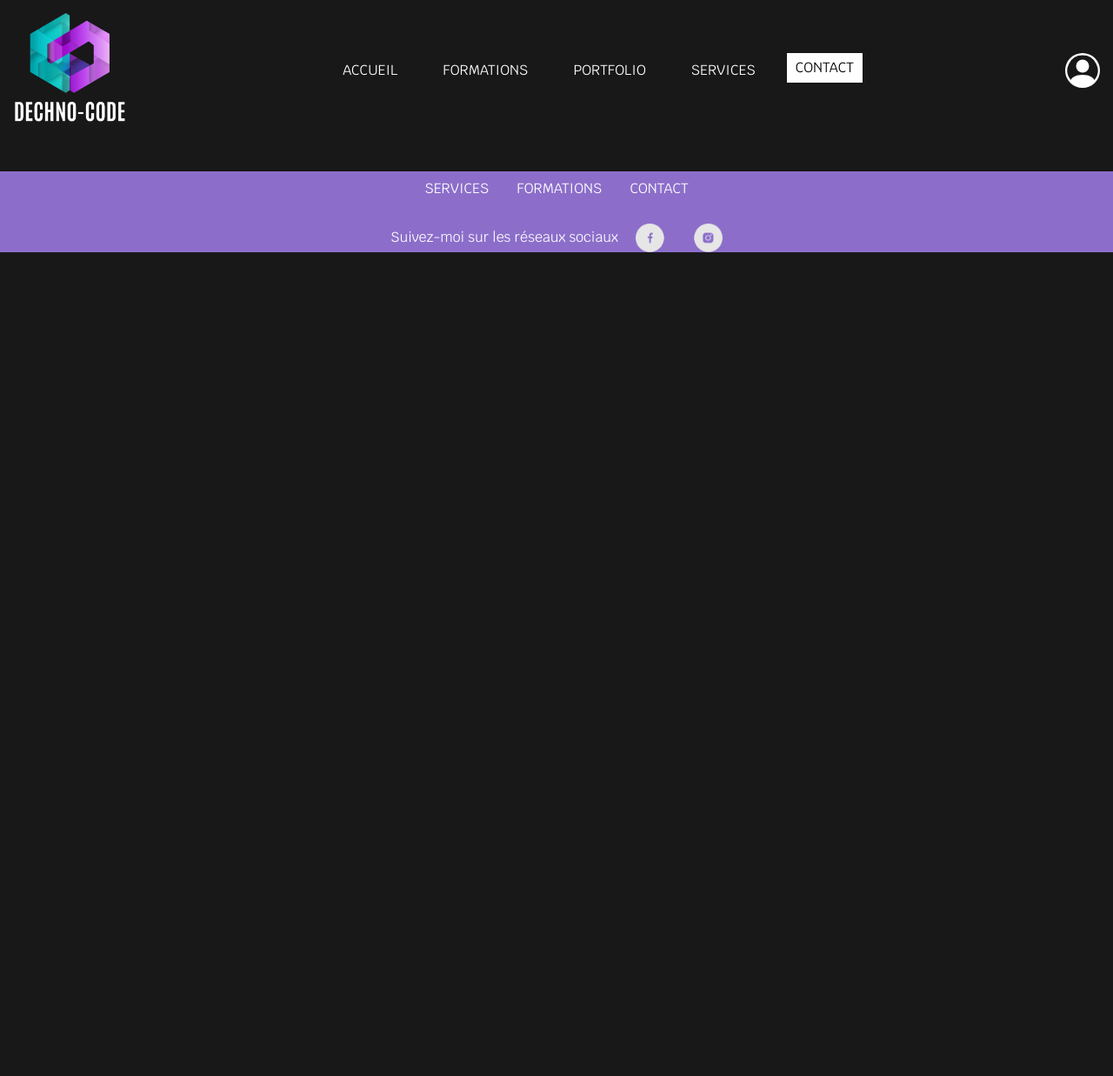
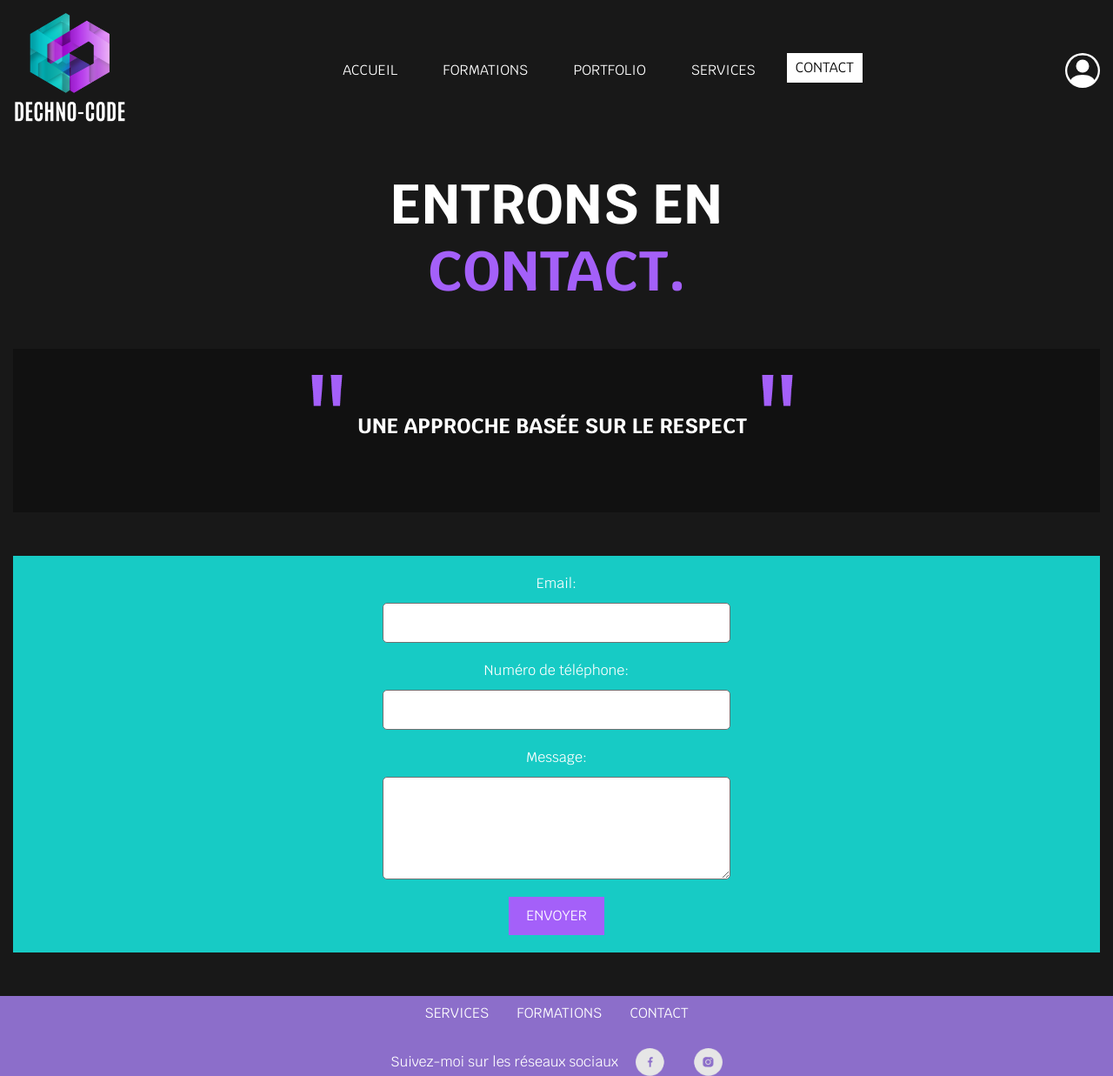
Before and after one commit to NatBoss1609/Dechno-Code, a PHP site: page /asset/php/contact.php in a window 1280 px wide. Shown: the whole page at 87% size. Before the commit the page ends 290 px from the top, so only its background shows below. Run offline with PHP 8.4, Linux system fonts and the light colour scheme; some libraries are stand-ins or nearby versions.

Commit message:
Création de la page contact

```diff
--- a/asset/css/styles.css
+++ b/asset/css/styles.css
@@ -456,6 +456,52 @@ main .besoin a:hover{
 }
 
 
+/* CONTACT */
+.contact-section {
+    background-color: var(--bleu-turquoise);
+    padding: 20px;
+    margin: 50px 0;
+    text-align: center;
+}
+
+#contactForm {
+    display: flex;
+    flex-direction: column;
+    align-items: center;
+}
+
+#contactForm label {
+    color: #fff;
+    margin-bottom: 10px;
+    font-size: 1rem;
+}
+
+#contactForm input,
+#contactForm textarea {
+    width: 100%;
+    max-width: 400px;
+    padding: 10px;
+    margin-bottom: 20px;
+    border: 1px solid var(--noir-bordure);
+    border-radius: 5px;
+    background-color: #fff;
+    color: #000;
+}
+
+#contactForm button {
+    background-color: var(--violet);
+    color: #fff;
+    border: none;
+    padding: 10px 20px;
+    cursor: pointer;
+    text-transform: uppercase;
+}
+
+#contactForm button:hover {
+    background-color: var(--bleu-turquoise);
+}
+
+
 /* FOOTER */
 footer{
     background-color: var(--violet-footer);
--- a/asset/php/contact.php
+++ b/asset/php/contact.php
@@ -4,8 +4,37 @@
 
 ?>
     <main>
+        <section class="formation1">
+            <h1 class="h1_formation">
+                ENTRONS EN <br><span>CONTACT.</span>
+            </h1>
+        </section>
+        <section class="partie2_formation">
+            <article class="quality_formation">
+                <img src="../img/apostrophe_gauche.png" alt="apostrophe">
+                <h2>
+                    une approche basée sur le respect
+                </h2>
+                <img src="../img/apostrophe_gauche.png" alt="apostrophe">
+            </article>
+        </section>
+        <section class="contact-section">
+            <form id="contactForm" action="" method="POST">
+                <label for="email">Email:</label>
+                <input type="email" id="email" name="email" required>
 
+                <label for="phone">Numéro de téléphone:</label>
+                <input type="tel" id="phone" name="phone" required>
+
+                <label for="message">Message:</label>
+                <textarea id="message" name="message" rows="4" required></textarea>
+
+                <button type="submit">Envoyer</button>
+            </form>
+        </section>
     </main>
+
+
 
 <?php
 
```
